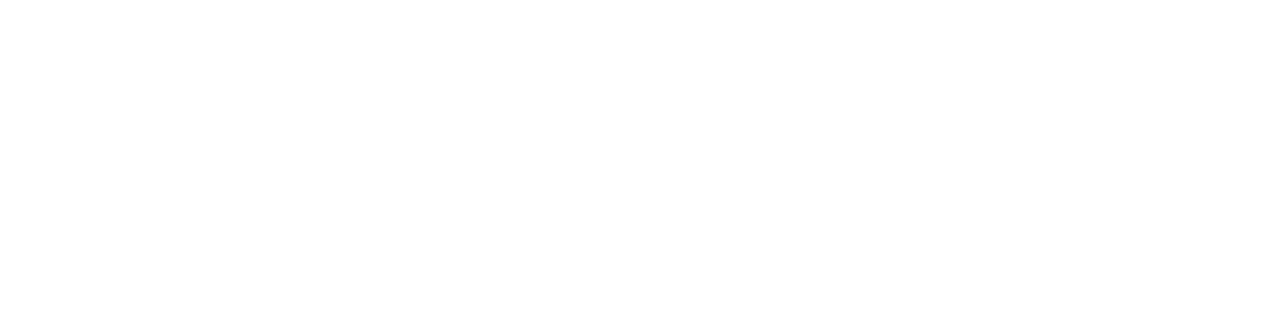
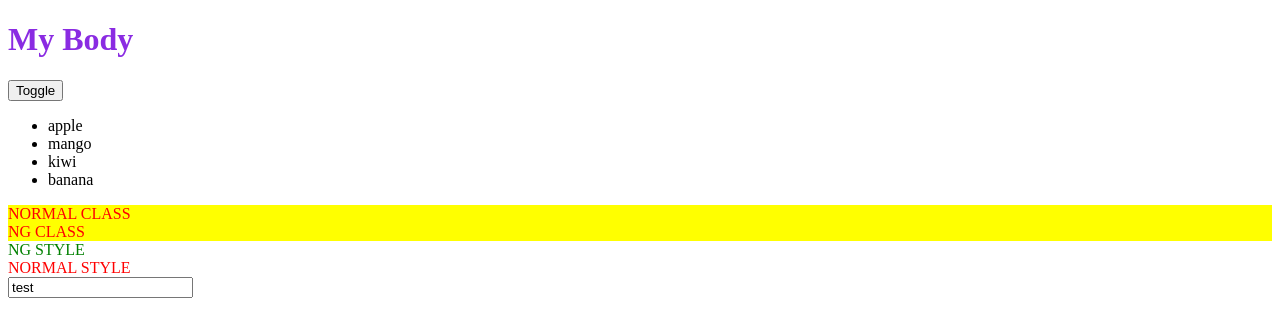
Before and after one commit to yogeshrajput335/learnAngular, an Angular app: page / in a window 1280 px wide. Shown: the top 336 px of the page. Built offline with nearby package versions, Linux system fonts and the light colour scheme.

Commit message:
Directives demo

```diff
--- a/src/app/app.component.html
+++ b/src/app/app.component.html
@@ -1,10 +1,11 @@
-<my-file [var1]="a" [trainingName]="trainingName"></my-file>
+<my-b></my-b>
+<!-- <my-file [var1]="a" [trainingName]="trainingName"></my-file>
 <app-my-head [text]="text" (var_1)="getData($event)"></app-my-head>
 <br><br />
 {{text}}
 <my-laptop [num]="text"></my-laptop>
 <br>
-<app-event-property-demo></app-event-property-demo>
+<app-event-property-demo></app-event-property-demo> -->
 <!-- <my-mgr></my-mgr>
 <blnd></blnd>
-<my-foot></my-foot>
+<my-foot></my-foot>-->
--- a/src/app/app.component.ts
+++ b/src/app/app.component.ts
@@ -10,7 +10,7 @@
 import { MyLaptopComponent } from './my-laptop/my-laptop.component';
 @Component({
   selector: 'app-root',
-  imports: [MyHeadComponent, EventPropertyDemoComponent,MyBodyComponent, MymgrComponent,MyBodyLokaComponent,MyFootComponent,MyFileComponent,MyLaptopComponent],
+  imports: [MyHeadComponent,MyBodyComponent, EventPropertyDemoComponent,MyBodyComponent, MymgrComponent,MyBodyLokaComponent,MyFootComponent,MyFileComponent,MyLaptopComponent],
   templateUrl: './app.component.html',
   styleUrl: './app.component.css',
 })
--- /dev/null
+++ b/src/app/my-body/my-body.component.css
@@ -0,0 +1,6 @@
+.my-class{
+    color:red
+}
+.another-class{
+    background-color: yellow;
+}
--- a/src/app/my-body/my-body.component.html
+++ b/src/app/my-body/my-body.component.html
@@ -1,2 +1,23 @@
 <h1 style="color: blueviolet;">My Body</h1>
-    <test-details></test-details>
+<button (click)="ChangeShow()">Toggle</button>
+<div *ngIf="isShow">Demo Data</div>
+
+<ul>
+    <li *ngFor="let f of list">{{f}}</li>
+</ul>
+<div class="my-class another-class">
+    NORMAL CLASS
+</div>
+   <div [ngClass]="{'my-class': hasMyClass, 'another-class': true}">
+     NG CLASS
+   </div>
+
+   <div [ngStyle]="{'color': myColor}">
+    NG STYLE
+  </div>
+
+  <div style="color:red">
+    NORMAL STYLE
+  </div>
+
+  <input [(ngModel)]="name" >
--- a/src/app/my-body/my-body.component.ts
+++ b/src/app/my-body/my-body.component.ts
@@ -1,11 +1,25 @@
 import { Component } from "@angular/core";
 import { MyAdsComponent } from "../my-ads/my-ads.component";
+import { CommonModule } from "@angular/common";
+import { FormsModule } from "@angular/forms";
 
 @Component({
     selector: 'my-b',
     templateUrl: './my-body.component.html',
-    imports: [MyAdsComponent]
+    imports: [CommonModule,FormsModule],
+    styleUrl: './my-body.component.css'
 })
 export class MyBodyComponent {
+    name="test"
+    isShow= false;
+    hasMyClass=true;
+    list=['apple','mango','kiwi','banana']
+    myColor="green"
+    ChangeShow(){
+        this.isShow = !this.isShow;
+        this.hasMyClass = !this.hasMyClass;
+        this.myColor="blue"
+        alert(this.name)
+    }
 
 }
--- a/src/app/my-foot/my-foot.component.ts
+++ b/src/app/my-foot/my-foot.component.ts
@@ -2,6 +2,8 @@
 
 @Component({
     selector: "my-foot",
-    template: "<div style='color:red'>this is my footer</div>"
+    template: `<div style='color:red'>this is my footer</div>`
 })
- export class MyFootComponent{}
+ export class MyFootComponent{
+
+ }
```
